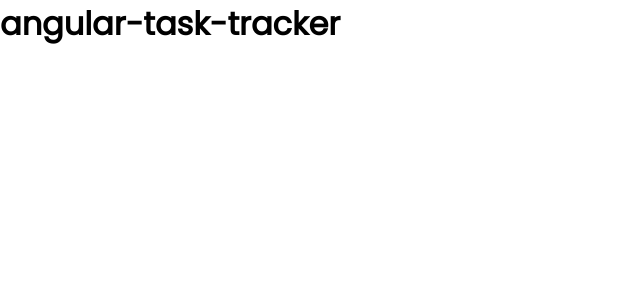
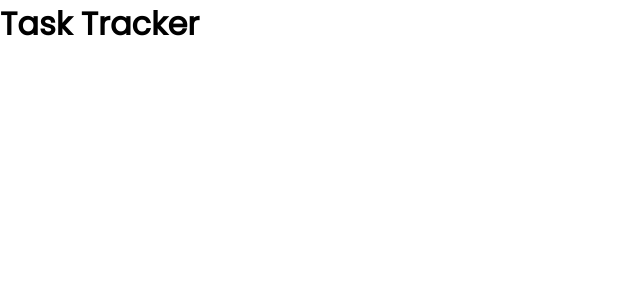
Before and after one commit to mgroholy/task-tracker-angular, an Angular app: page / in a window 1280 px wide. Shown: the top 300 px of the page, without its empty margins (0-640 px from the left). Built offline with nearby package versions, Linux system fonts and the light colour scheme.

Commit message:
feat: rename title in app.component.ts.

```diff
--- a/src/app/app.component.ts
+++ b/src/app/app.component.ts
@@ -6,5 +6,5 @@ import { Component } from '@angular/core';
   styleUrls: ['./app.component.css']
 })
 export class AppComponent {
-  title = 'angular-task-tracker';
+  title: string = 'Task Tracker';
 }
```
